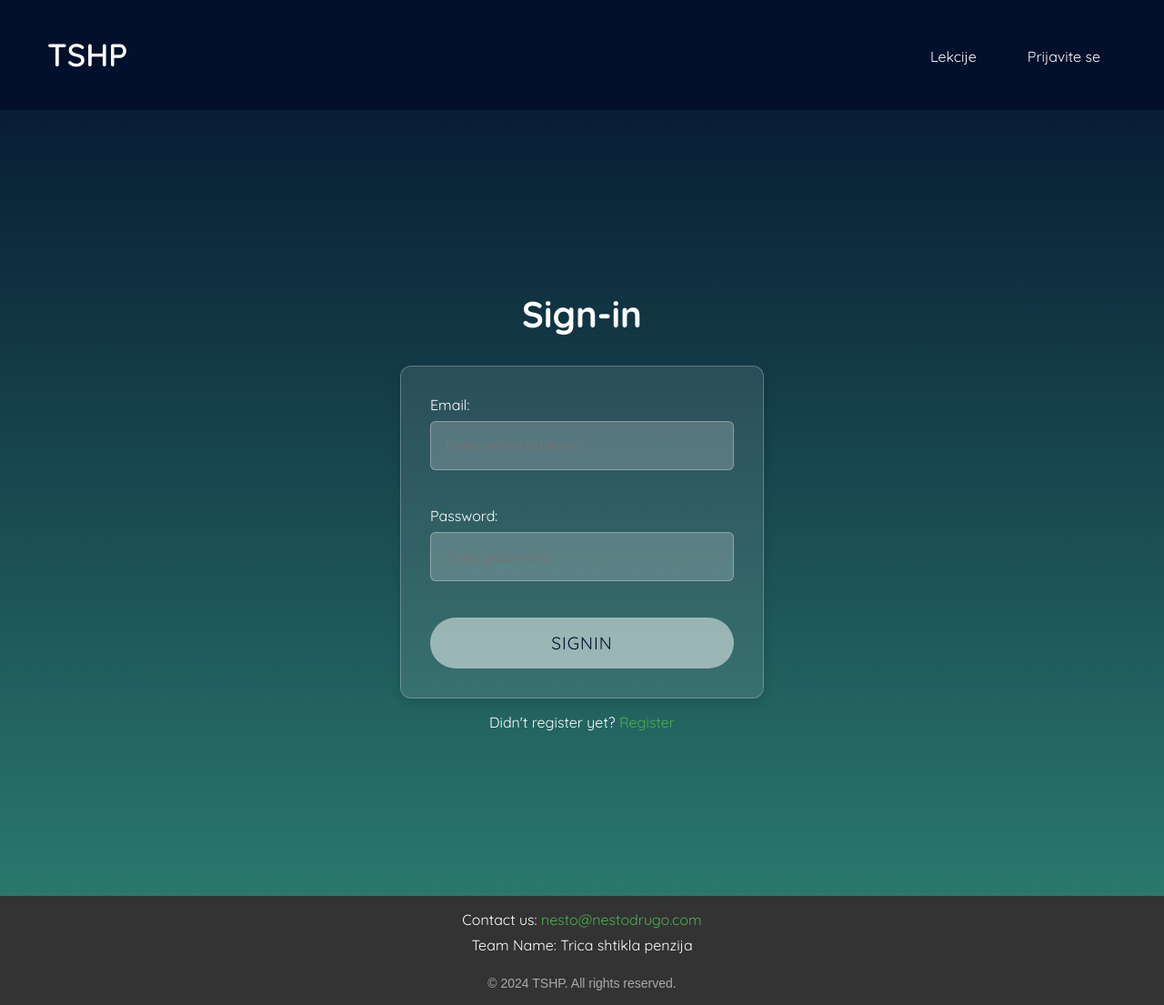
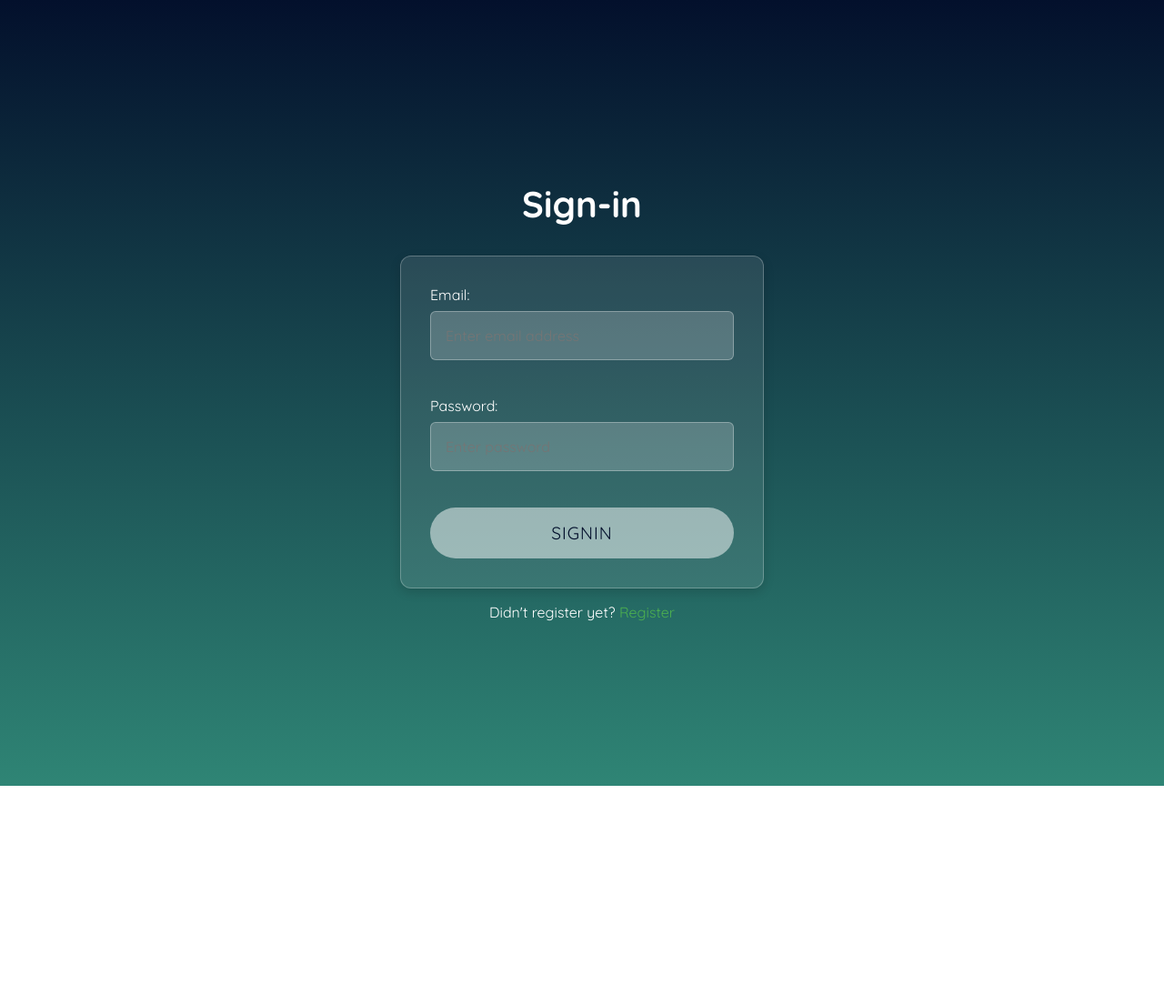
Before and after one commit to najkela/tshp, a React (Vite) app: page /login in a window 1280 px wide. Shown: the whole page at 91% size. After the commit the page ends 864 px from the top, so only its background shows below. Built offline with nearby package versions, Linux system fonts and the light colour scheme; no server answers.

Commit message:
Odrađen TO DO: - sklonjen footer - sklonjen header u loginu - dorađen RekurzijaKurs.css dorađen Home page

```diff
--- a/src/App.jsx
+++ b/src/App.jsx
@@ -9,7 +9,6 @@ const App = () => {
     <Router>
       <div>
         <Main />
-        <Footer />
       </div>
     </Router>
   );
--- a/src/pages/Courses/RekurzijaKurs.css
+++ b/src/pages/Courses/RekurzijaKurs.css
@@ -6,11 +6,13 @@
     font-size: 1rem;
     gap: 20px;
     margin-top: 20px;
+    margin-right: 20px;
 }
 
 .sidebar {
     width: 20%;
     height: 100%;
+    margin-left: 20px;
 
     background-color: rgba(255, 255, 255, 0.1);
     border: 1px solid rgba(255, 255, 255, 0.25);
--- a/src/pages/Home.css
+++ b/src/pages/Home.css
@@ -86,6 +86,7 @@
   display: flex;
   justify-content: center;
   flex-direction: column;
+  text-align: center;
 }
 
 .moto {
--- a/src/pages/Login.jsx
+++ b/src/pages/Login.jsx
@@ -96,7 +96,6 @@ const Login = () => {
 
   return (
   <>
-    <Header />
     <div className="login-container">
       <h2>{isRegistering ? 'Register' : 'Sign-in'}</h2>
       {error && <p className="error-message">{error}</p>}
```
